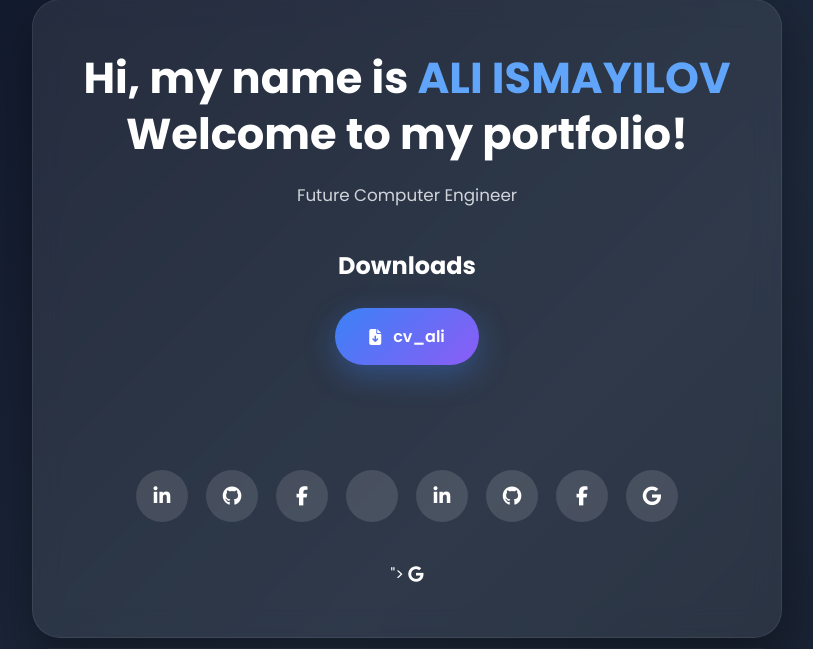
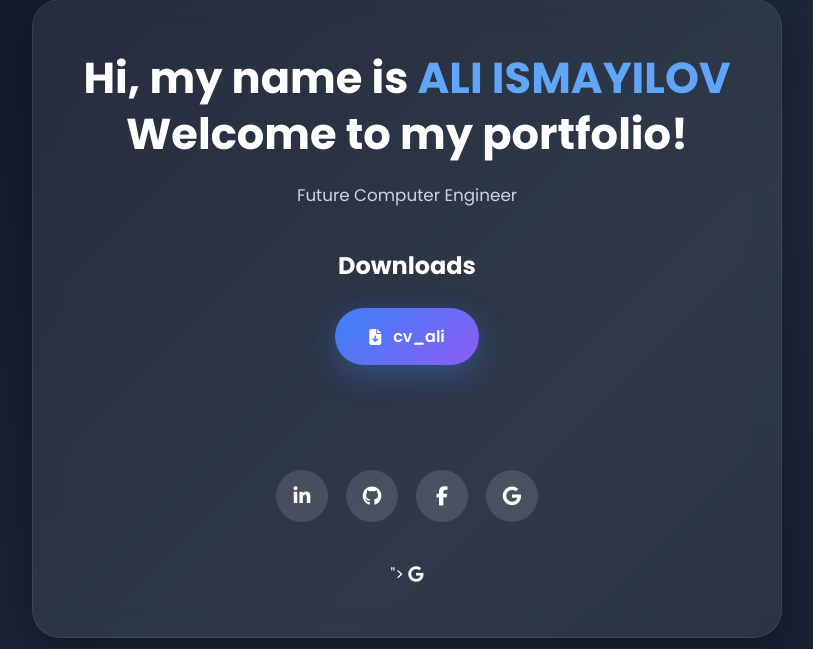
Before and after one commit to aliismayilov17/portfolio, a Django app: page / in a window 1280 px wide. Shown: the part 41-690 px from the top of the page, without its empty margins (233-1046 px from the left). Run offline with Django 5.2, Linux system fonts and the light colour scheme; data comes from the database, SQL or seed files in the repository; parts of the project's set-up code (start-up, migrations or seed data) failed here and were passed over.

Commit message:
added file

```diff
--- a/Ali portfolio/portfolio/portf/templates/portfolio.html
+++ b/Ali portfolio/portfolio/portf/templates/portfolio.html
@@ -263,25 +263,7 @@
 </div>
 
     <!-- Social Links -->
-<div class="social-links">
 
-  <!-- LinkedIn -->
-  <a href="https://linkedin.com/in/YOUR_LINKEDIN_USERNAME" target="_blank">
-    <i class="fa-brands fa-linkedin-in"></i>
-  </a>
-
-  <!-- GitHub -->
-  <a href="https://github.com/YOUR_GITHUB_USERNAME" target="_blank">
-    <i class="fa-brands fa-github"></i>
-  </a>
-
-  <!-- Facebook -->
-  <a href="https://facebook.com/YOUR_FACEBOOK_USERNAME" target="_blank">
-    <i class="fa-brands fa-facebook-f"></i>
-  </a>
-
-  <!-- Google / Gmail -->
-  <a href="mailto:<!-- Social Links -->
 <div class="social-links">
 
   <!-- LinkedIn -->
```
